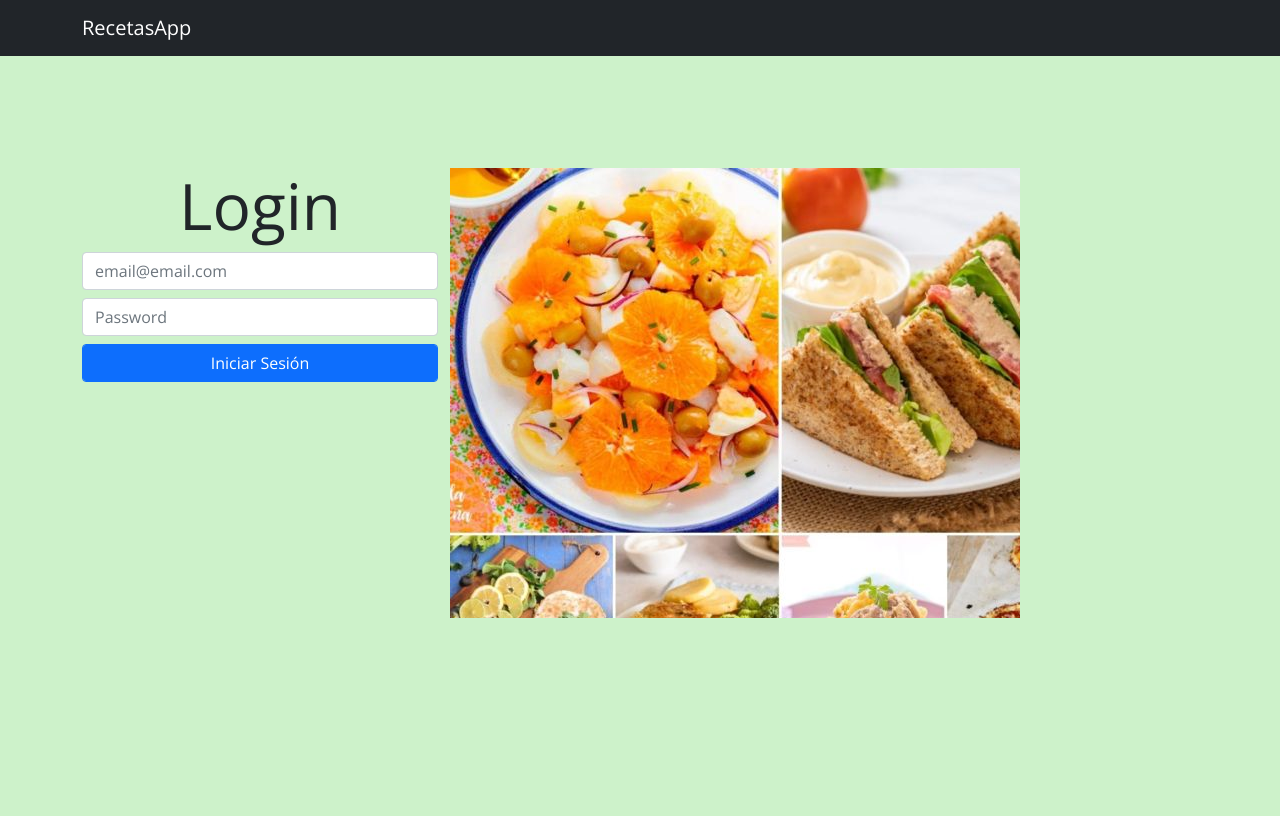
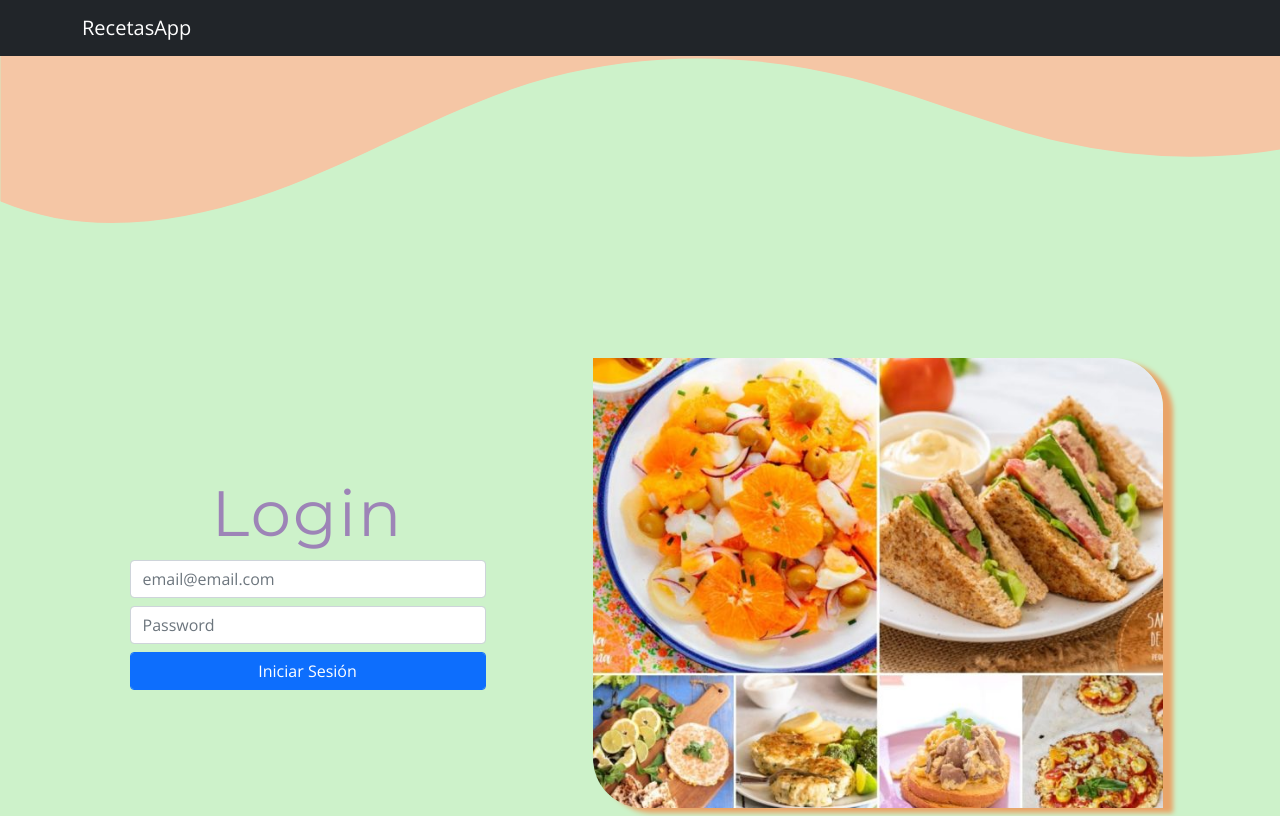
Before and after one commit to Diegocs2410/recetas-app, a React (Create React App) app: page / in a window 1280 px wide. Built offline with nearby package versions, Linux system fonts and the light colour scheme; a web font is replaced by a local one.

Commit message:
Proyecto Finalizado

```diff
--- a/src/components/Login.jsx
+++ b/src/components/Login.jsx
@@ -29,11 +29,20 @@ export const Login = () => {
     }
   };
   return (
-    <div className='container'>
-      <div className='row'>
-        <div className='col-md-8 col-lg-6 imgLogin order-2'></div>
-        <div className='col-md-4'>
-          <h2 className='display-3 text-center'>Login</h2>
+    <div style={{ overflow: 'hidden' }} >
+      <svg
+        preserveAspectRatio='none'
+        viewBox='0 0 1200 120'
+        xmlns='http://www.w3.org/2000/svg'
+        style={{ fill: '#F5C6A5', width: '113%', height: 182, transform: 'scaleX(-1)' }}
+      >
+        <path d='M321.39 56.44c58-10.79 114.16-30.13 172-41.86 82.39-16.72 168.19-17.73 250.45-.39C823.78 31 906.67 72 985.66 92.83c70.05 18.48 146.53 26.09 214.34 3V0H0v27.35a600.21 600.21 0 00321.39 29.09z' />
+      </svg>
+      <div className='container '>
+        <div className='row '>
+          <div className='col-md-8 col-lg-6 imgLogin order-2 m-2 mx-auto'></div>
+          <div className='col-md-4 m-2 my-auto mx-auto '>
+            <h2 className='display-3 text-center title-login'>Login</h2>
             <form onSubmit={hanldeSubmit}>
               <input
                 type='email'
@@ -58,5 +67,6 @@ export const Login = () => {
           </div>
         </div>
       </div>
+    </div>
   );
 };
--- a/src/components/Root.jsx
+++ b/src/components/Root.jsx
@@ -17,13 +17,7 @@ export const Root = () => {
   useEffect(() => {
     const { q = '' } = queryString.parse(location.search);
     if (q === '') {
-      return setRecipes([
-        {
-          ok: true,
-          idMeal: '',
-          strMeal: '',
-        },
-      ]);
+      return setRecipes([]);
     } else {
       getRecipes(q);
     }
--- a/src/index.css
+++ b/src/index.css
@@ -1,5 +1,6 @@
 @import url('https://fonts.googleapis.com/css2?family=Open+Sans:wght@400;700&display=swap');
 @import url('https://fonts.googleapis.com/css2?family=Explora&display=swap');
+@import url('https://fonts.googleapis.com/css2?family=Montserrat+Alternates:wght@400;700;900&display=swap');
 * {
   font-family: 'Open Sans', sans-serif;
 }
@@ -15,6 +16,10 @@ body {
   width: 100%;
   background: url('./img/recetas.jpeg');
   height: 450px;
+  border-start-end-radius: 50px;
+  border-end-start-radius: 50px;
+  background-size: cover;
+  box-shadow: 10px 5px 5px #e9a468;
 }
 .img-svg {
   /* background: url('./img/wave.svg');
@@ -58,3 +63,13 @@ body {
   color: #9d84b7;
   font-weight: bold;
 }
+.div-fondo {
+  background: url(./img/waveDiv.svg);
+}
+.title-login {
+  font-family: 'Montserrat Alternates', sans-serif;
+  letter-spacing: 2px;
+  color: #9d84b7;
+  font-size: 30px;
+  font-weight: 900;
+}
```
Also changed, not shown: src/img/waveDiv.svg (added). Lines whose indentation alone changed are shown as unchanged.
